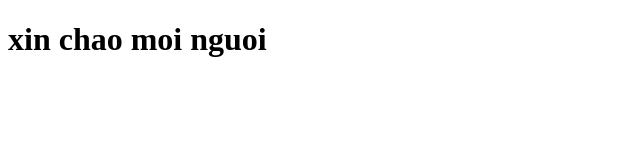
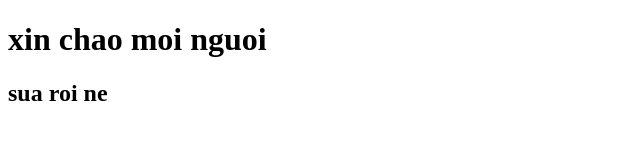
Before and after one commit to xuankin/duan3, a plain HTML site: page index.html in a window 1280 px wide. Shown: the whole page, without its empty margins (0-640 px from the left). Drawn offline with Linux system fonts and the light colour scheme.

Commit message:
2nd-commit

```diff
--- a/index.html
+++ b/index.html
@@ -7,5 +7,6 @@
   </head>
   <body>
     <h1>xin chao moi nguoi</h1>
+    <h2>sua roi ne</h2>
   </body>
 </html>
```
